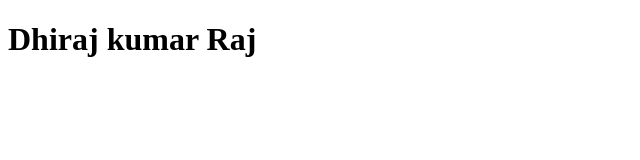
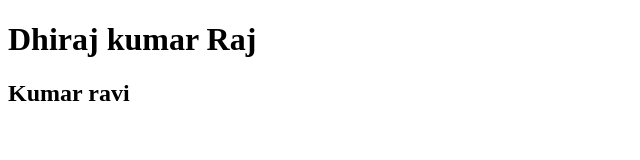
Before and after one commit to Dhirajkumarkr/gitRepository, a plain HTML site: page index.html in a window 1280 px wide. Shown: the whole page, without its empty margins (0-640 px from the left). Drawn offline with Linux system fonts and the light colour scheme.

Commit message:
second commit

```diff
--- a/index.html
+++ b/index.html
@@ -8,5 +8,6 @@
 </head>
 <body>
     <h1>Dhiraj kumar Raj</h1>
+    <h2>Kumar ravi</h2>
 </body>
 </html>
```
Also changed, not shown: active.html (deleted, +0 -1 lines).
